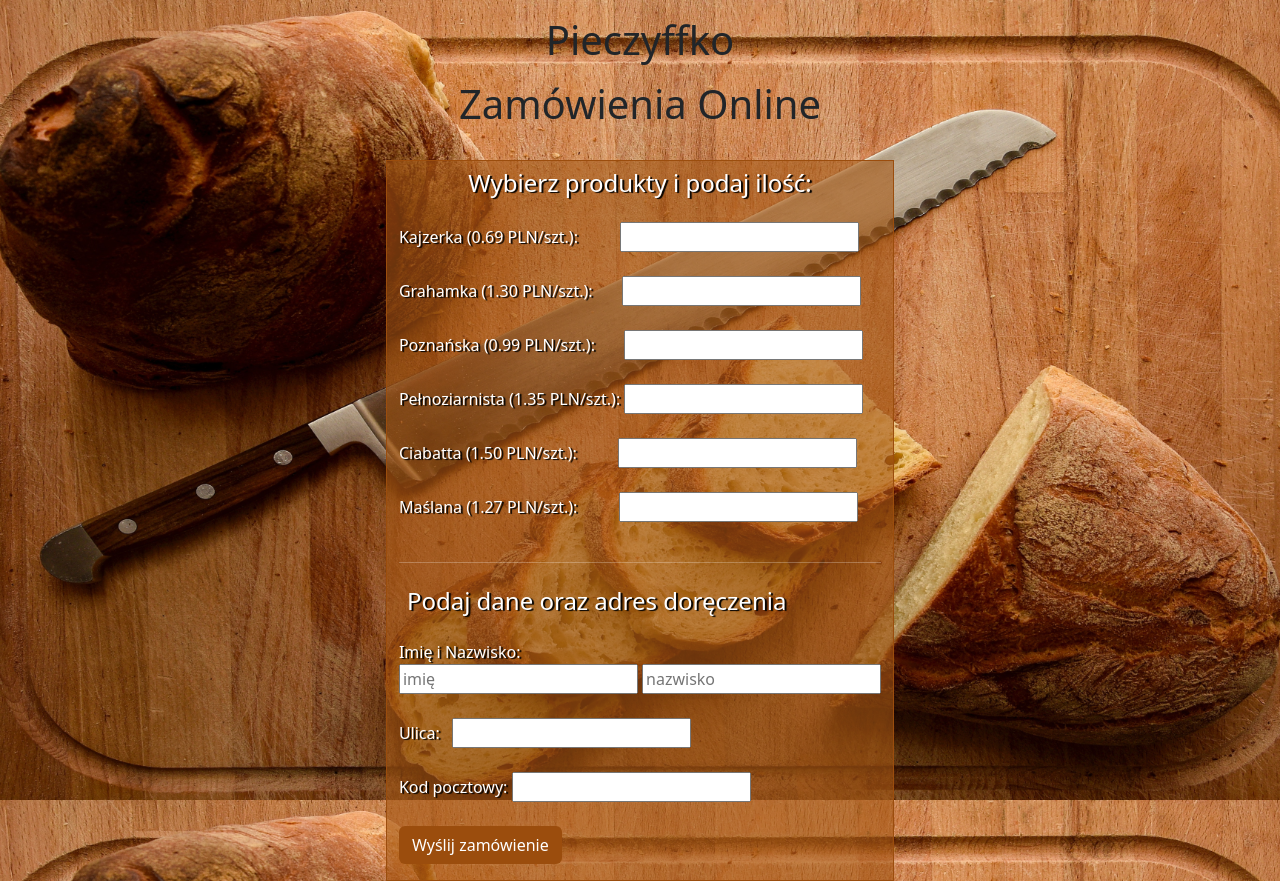
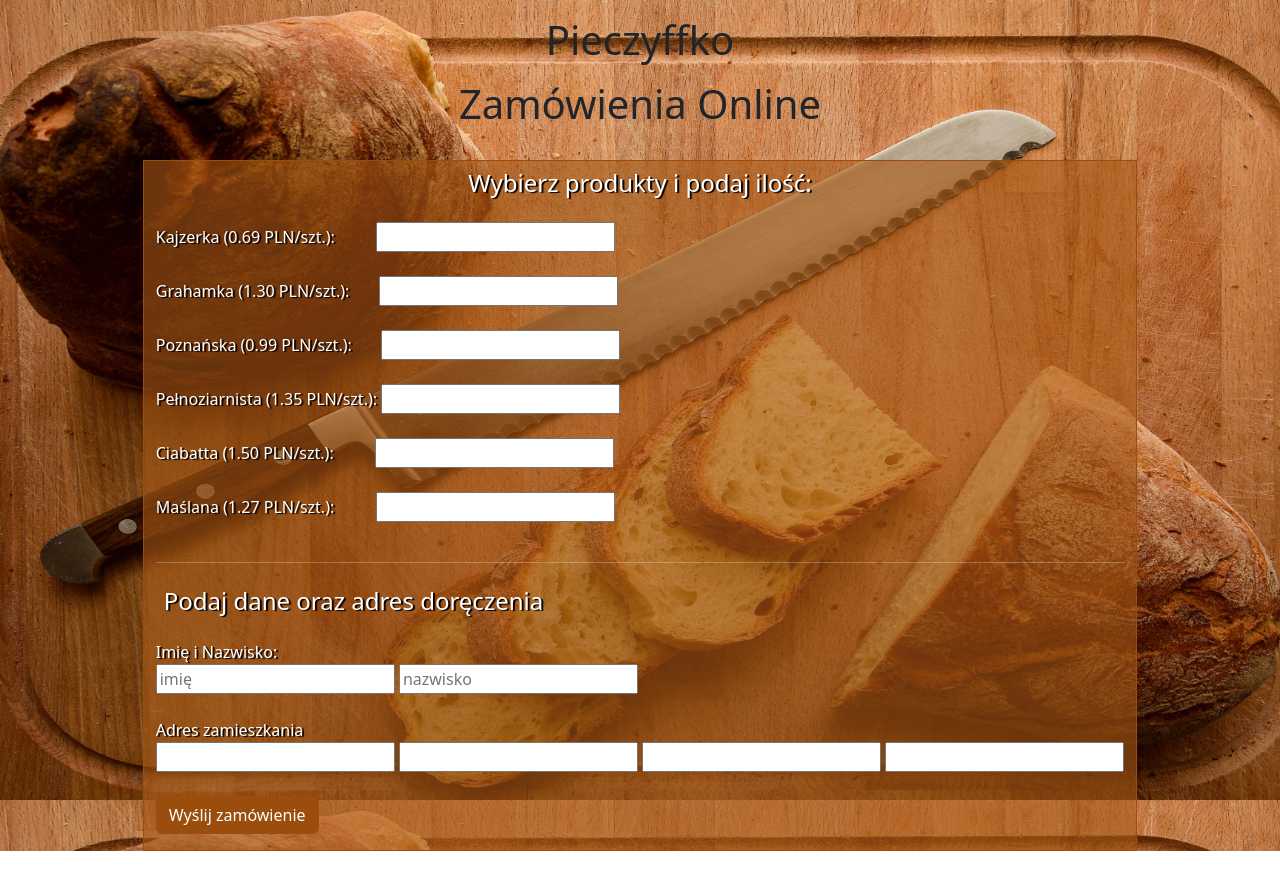
Before and after one commit to DarkoKa/Order-Form, a PHP site: page / in a window 1280 px wide. After the commit the page ends 851 px from the top, so only its background shows below. Run offline with PHP 8.4, Linux system fonts and the light colour scheme.

Commit message:
Add files via upload

```diff
--- a/index.php
+++ b/index.php
@@ -54,14 +54,15 @@
             <h4 class="p-2 pb-3 myStyleTextInForm">Podaj dane oraz adres doręczenia</h4>
             <span class="myStyleTextInForm">Imię i Nazwisko:</span><br>
             <input type="text" name="imie" placeholder="imię"/>
-
             <input type="text" name="nazwisko" placeholder="nazwisko"/>
             <br><br>
-            <span class="myStyleTextInForm">Ulica:</span>
-            &nbsp; <input type="text" name="Ulica"/>
-            <br><br>
-            <span class="myStyleTextInForm">Kod pocztowy: </span>
-            <input type="text" name="kod_pocztowy"/>
+
+            <span class="myStyleTextInForm">Adres zamieszkania</span><br>
+            <input type="text" name="ulica"/>
+            <input type="text" name="nr domu/mieszkania"/>
+            <input type="text" name="miasto"/>
+            <input type="text" name="kod pocztowy"/>
+
             <br><br>
 
             <input type="submit" class="btn myBtnStyle mb-3" value="Wyślij zamówienie">
```
Also changed, not shown: order_form.php (+11 -0 lines).
